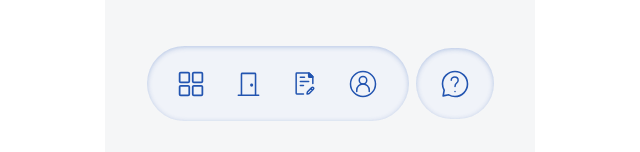
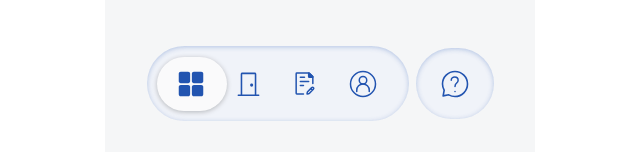
Before and after one commit to JNU-econovation/eco-knock-fe, a React (Vite) app: page / in a window 1280 px wide. Shown: the part 645-797 px from the top of the page, without its empty margins (320-960 px from the left). Built offline with nearby package versions, Linux system fonts and the light colour scheme.

Commit message:
🐛 Fix: Activate collection nav item on home route

```diff
--- a/src/shared/components/layout/BottomNavItem.jsx
+++ b/src/shared/components/layout/BottomNavItem.jsx
@@ -1,6 +1,7 @@
 // shared/components/layout/BottomNavItem.jsx
 
-import { NavLink } from 'react-router-dom';
+import { NavLink, useLocation } from 'react-router-dom';
+import { ROUTES } from '@/shared/constants/routes';
 
 export const CLASS_NAMES = {
   prefix: 'bottom-nav',
@@ -27,9 +28,13 @@ const BottomNavItem = ({
 
   isStandalone = false, // 기본으로 false, 채팅 버튼만 true로 적용되게
 }) => {
+  const location = useLocation();
   const typeClassNames = isStandalone
     ? CLASS_NAMES.chat
     : CLASS_NAMES.track;
+  const isCollectionHome =
+    route === ROUTES.COLLECTION &&
+    location.pathname === ROUTES.HOME;
 
   const itemClassName =
     `${CLASS_NAMES.prefix}__${typeClassNames.item}`;
@@ -47,7 +52,7 @@ const BottomNavItem = ({
       to={route}
       className={({ isActive }) =>
         `${itemClassName} ${
-          isActive ? 'active' : ''
+          isActive || isCollectionHome ? 'active' : ''
         }`
       }
     >
@@ -58,7 +63,7 @@ const BottomNavItem = ({
           )}
 
           <span className={iconClassName}>
-            {isActive
+            {isActive || isCollectionHome
               ? <FilledIcon />
               : <OutlineIcon />}
           </span>
```
